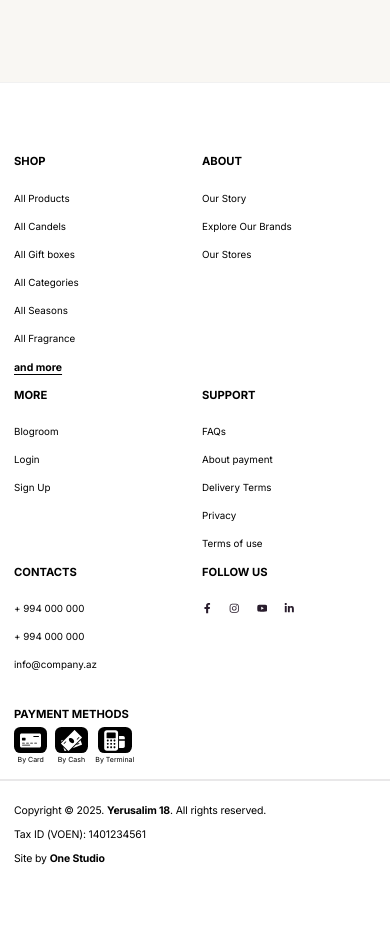
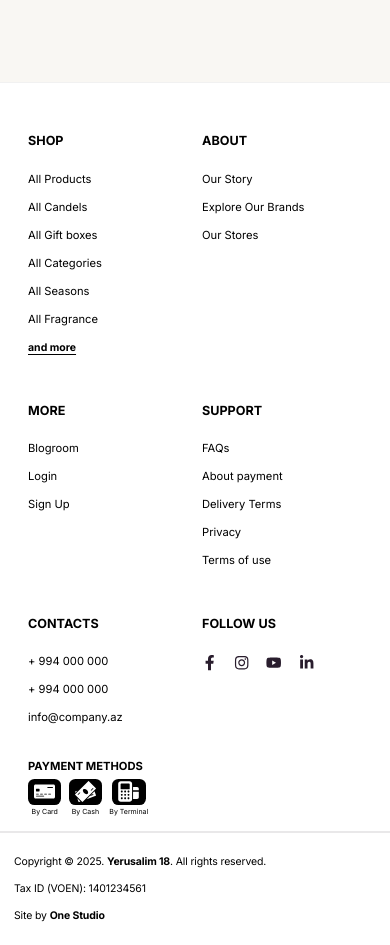
Before and after one commit to rrjafarov/yerusalim, a Next.js app: page /1/about in a window 390 px wide. Shown: the part 4377-5322 px from the top of the page. Before the commit the page ends 5264 px from the top, so only its background shows below. Built offline with nearby package versions, Linux system fonts and the light colour scheme; no server answers.

Commit message:
feat: enhance mobile responsiveness for various components in the footer and home page

```diff
--- a/app/[locale]/globals.scss
+++ b/app/[locale]/globals.scss
@@ -1020,6 +1020,13 @@ ul {
     }
   }
 }
+@media only screen and (max-width: 767.9px) {
+  .homePageCategoryTop {
+    h2 {
+      font-size: 3.2rem !important;
+    }
+  }
+}
 // ? HomePageCategory CSS end
 
 // * Adventages CSS start
@@ -1086,6 +1093,13 @@ ul {
     }
   }
 }
+@media only screen and (max-width: 767.9px) {
+  .advantagesItems {
+    h2 {
+      font-size: 3.2rem !important;
+    }
+  }
+}
 // * Adventages CSS end
 
 // ? ShopCategory CSS start
@@ -1135,6 +1149,13 @@ ul {
           padding: 2.2rem 3.8rem 2.2rem 3.8rem !important;
         }
       }
+    }
+  }
+}
+@media only screen and (max-width: 767.9px) {
+  .shopCategoryImgAbsolute {
+    span {
+      font-size: 2.8rem !important;
     }
   }
 }
@@ -1299,6 +1320,23 @@ ul {
     }
   }
 }
+@media only screen and (max-width: 767.9px) {
+  .homePageBlogsItem {
+    h2 {
+      font-size: 3.2rem !important;
+    }
+  }
+  .homePageBrands {
+    h2 {
+      font-size: 3.2rem !important;
+    }
+  }
+  .shopCategoryImgAbsolute {
+    span {
+      font-size: 2.8rem !important;
+    }
+  }
+}
 .blogDpColor {
   background: #f9f7f3;
 }
@@ -1362,9 +1400,11 @@ ul {
     }
   }
 }
-
 // * Home Brands CSS end
-// ? HomePageSEO CSS start
+
+
+
+// ? HomePageSEO CSS start---------------------------
 .seoMain {
   padding: 9.1rem 0 8.4rem;
   .seoMainItem {
@@ -1460,7 +1500,17 @@ ul {
     }
   }
 }
-// ? HomePageSEO CSS end
+@media only screen and (max-width: 767.9px) {
+  .seoMainItemTop {
+    h2 {
+      font-size: 3.2rem !important;
+    }
+    p {
+      font-size: 1.8rem !important;
+    }
+  }
+}
+// ? HomePageSEO CSS end------------------------------
 
 // * Footer CSS start
 .footer {
@@ -1655,7 +1705,37 @@ ul {
   .footerBottomItems {
     flex-direction: column;
     align-items: flex-start !important;
-    gap: 1.6rem;
+    gap: 2rem;
+  }
+  #mobileGap {
+    margin-top: 4.98rem;
+  }
+  .footerLinks {
+    padding: 0 2rem;
+  }
+  .footerItem {
+    padding-top: 7.23rem !important;
+    .footerLinks {
+      .footerLink {
+        span {
+          font-size: 1.8rem !important;
+          a {
+            font-size: 1.8rem !important;
+          }
+        }
+        ul {
+          li {
+            a {
+              font-size: 1.6rem !important;
+            }
+            svg {
+              width: 2.2rem !important;
+              height: 2.2rem !important;
+            }
+          }
+        }
+      }
+    }
   }
 }
 // * Footer CSS end
@@ -1846,142 +1926,9 @@ ul {
     }
   }
 }
-// .productCard {
-//   width: 30.1rem;
-//   height: 45.6rem;
-//   position: relative;
-//   overflow: hidden;
-//   a {
-//     width: 100%;
-//     height: 100%;
-//     img {
-//       width: 100%;
-//       height: 100%;
-//       display: block;
-//     }
-//   }
-//   &::after {
-//     content: "";
-//     position: absolute;
-//     left: 0;
-//     bottom: 0;
-//     width: 100%;
-//     height: 27.4rem;
-//     background: linear-gradient(180deg, rgba(217, 217, 217, 0) 0%, #fff 100%);
-//     background-blend-mode: screen;
-//     pointer-events: none;
-//   }
-//   .productCardContent {
-//     position: absolute;
-//     bottom: 3rem;
-//     left: 2.5rem;
-//     right: 2.5rem;
-//     z-index: 2;
-//     display: flex;
-//     flex-direction: column;
-//     gap: 1.6rem;
-//     align-items: flex-start;
-//     .productCardPrices {
-//       display: flex;
-//       gap: 3rem;
-//       align-items: center;
-//       .productCardNewPrice {
-//         display: flex;
-//         gap: 0.86rem;
-//         align-items: center;
-//         p {
-//           display: flex;
-//           justify-content: center;
-//           align-items: center;
-//         }
-//         span {
-//           color: #202020;
-//           font-size: 2.592rem;
-//           font-style: normal;
-//           font-weight: 700;
-//           line-height: 2.592rem;
-//           letter-spacing: 0.0259rem;
-//         }
-//       }
-//       .productCardOldPrice {
-//         display: flex;
-//         gap: 0.16rem;
-//         align-items: center;
-//         position: relative;
-//         &::after {
-//           content: "";
-//           position: absolute;
-//           left: 0;
-//           right: 0;
-//           top: 50%;
-//           transform: translateY(-50%);
-//           height: 0.144rem;
-//           background: #ab1d1d;
-//           opacity: 1;
-//           pointer-events: none;
-//         }
-
-//         p {
-//           display: flex;
-//           justify-content: center;
-//           align-items: center;
-//           opacity: 0.3;
-//         }
-
-//         span {
-//           color: #202020;
-//           font-size: 1.728rem;
-//           font-style: normal;
-//           font-weight: 500;
-//           line-height: 2.592rem;
-//           letter-spacing: 0.0173rem;
-//           opacity: 0.3;
-//           text-decoration: none;
-//         }
-//       }
-//       // .productCardOldPrice {
-//       //   display: flex;
-//       //   gap: 0.16rem;
-//       //   align-items: center;
-//       //   p {
-//       //     display: flex;
-//       //     justify-content: center;
-//       //     align-items: center;
-//       //     opacity: 0.3;
-
-//       //   }
-//       //   span {
-//       //     color: #202020;
-//       //     text-decoration: line-through !important;
-//       //     text-decoration-color: #711111 !important;
-//       //     font-size: 1.728rem;
-//       //     font-style: normal;
-//       //     font-weight: 500;
-//       //     line-height: 2.592rem;
-//       //     letter-spacing: 0.0173rem;
-//       //     opacity: 0.3;
-//       //   }
-//       // }
-//     }
-//     .productCardTitle {
-//       p {
-//         color: rgba(32, 32, 32, 0.8);
-//         font-size: 1.5646rem;
-//         font-style: normal;
-//         font-weight: 500;
-//         line-height: 2.0117rem; /* 128.571% */
-//         letter-spacing: 0.0156rem;
-//         display: -webkit-box;
-//         -webkit-line-clamp: 2;
-//         -webkit-box-orient: vertical;
-//         overflow: hidden;
-//       }
-//     }
-//   }
-// }
 // !productCard CSS end
 
-// ? mostPopularProduct CSS start
+// * mostPopularProduct CSS start
 
 .mostPopularProduct {
   .mostPopularProductItem {
@@ -2068,6 +2015,13 @@ ul {
     }
   }
 }
+@media only screen and (max-width: 767.9px) {
+  .mostPopularProductItem {
+    h2 {
+      font-size: 3.2rem !important;
+    }
+  }
+}
 .productSliderSwiper {
   .swiper-button-next,
   .swiper-button-prev {
@@ -2133,9 +2087,9 @@ ul {
     }
   }
 }
-// ? mostPopularProduct CSS emd
-
-// ? Breadcrumbs CSS start
+// * mostPopularProduct CSS emd
+
+// ? Breadcrumbs CSS start-----------------------------
 .productPageBackground {
   background: #f9f7f3;
 }
@@ -2180,7 +2134,7 @@ ul {
     display: none !important;
   }
 }
-// ? Breadcrumbs CSS end
+// ? Breadcrumbs CSS end--------------------------------
 
 .searchCheck {
   appearance: none;
@@ -2326,11 +2280,6 @@ ul {
   /* burda videonu ortala, istəsən flex ilə, və s. */
 }
 // !VIDEO POPUP
-
-
-
-
-
 
 // ? Mobile Hero SLider
 .mobileHeroSlider {
--- a/components/Footer/Footer.jsx
+++ b/components/Footer/Footer.jsx
@@ -54,7 +54,7 @@ const Footer = () => {
                   </ul>
                 </div>
               </div>
-              <div className="xl-2 lg-2 md-3 sm-6">
+              <div className="xl-2 lg-2 md-3 sm-6" id="mobileGap">
                 <div className="footerLink">
                   <span>MORE</span>
                   <ul>
@@ -70,7 +70,7 @@ const Footer = () => {
                   </ul>
                 </div>
               </div>
-              <div className="xl-2 lg-2 md-3 sm-6">
+              <div className="xl-2 lg-2 md-3 sm-6" id="mobileGap">
                 <div className="footerLink">
                   <span>
                     <Link href="/about">SUPPORT</Link>
@@ -94,7 +94,7 @@ const Footer = () => {
                   </ul>
                 </div>
               </div>
-              <div className="xl-2 lg-2 md-3 sm-6">
+              <div className="xl-2 lg-2 md-3 sm-6" id="mobileGap">
                 <div className="footerLink">
                   <span>
                     <Link href="/about">CONTACTS</Link>
@@ -112,7 +112,7 @@ const Footer = () => {
                   </ul>
                 </div>
               </div>
-              <div className="xl-2 lg-2 md-3 sm-6">
+              <div className="xl-2 lg-2 md-3 sm-6" id="mobileGap">
                 <div className="footerLink">
                   <span>
                     <Link href="/about">FOLLOW US</Link>
@@ -200,6 +200,8 @@ const Footer = () => {
                 </div>
               </div>
             </div>
+
+
             <div className="footerPaymentMethods">
               <span>PAYMENT METHODS</span>
               <div className="footerPaymentMethodsItems">
```
Also changed, not shown: components/HomePage/MobileHeroSlider.jsx (+10 -0 lines).
